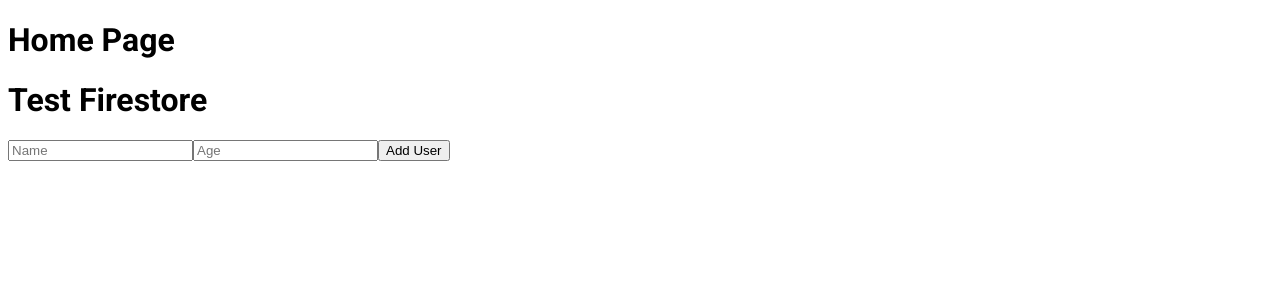
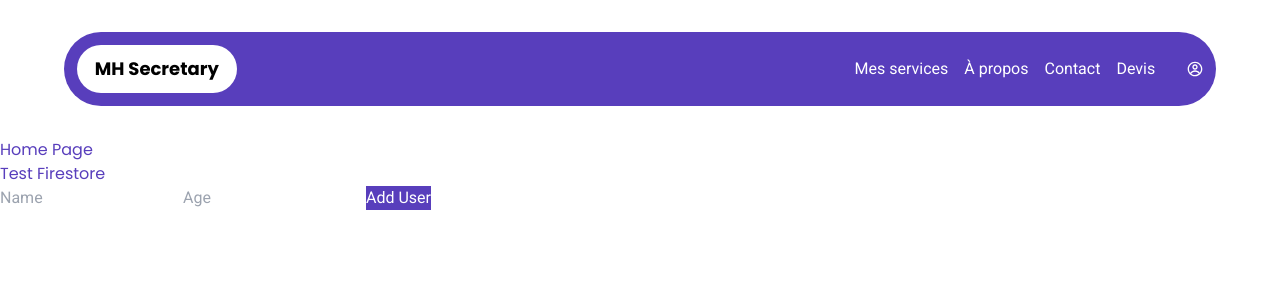
Before and after one commit to RichardFLW/New-Secretary, a Next.js app: page / in a window 1280 px wide. Shown: the top 300 px of the page. Built offline with nearby package versions, Linux system fonts and the light colour scheme; no server answers.

Commit message:
v3 navbar

```diff
--- /dev/null
+++ b/app/Components/Navbar.js
@@ -0,0 +1,101 @@
+"use client";
+
+import Link from "next/link";
+import { useState } from "react";
+import { CgProfile } from "react-icons/cg";
+import { FaBars, FaTimes } from "react-icons/fa";
+import styles from "./Navbar.module.css";
+
+const Navbar = () => {
+  const [isMenuOpen, setIsMenuOpen] = useState(false);
+
+  const handleMenuToggle = () => {
+    setIsMenuOpen(!isMenuOpen);
+  };
+
+  return (
+    <nav className={styles.navbar}>
+      <div className={styles.container}>
+        {/* Left Side - Logo */}
+        <Link href="/" className={styles.logo}>
+          <span style={{ fontWeight: "bold" }}>MH Secretary</span>
+        </Link>
+
+        {/* Right Side - Links */}
+        <div className={`${styles.links} ${styles.desktopLinks}`}>
+          <ul className={styles.linkList}>
+            <li>
+              <Link href="/myservices" className={styles.link}>
+                Mes services
+              </Link>
+            </li>
+            <li>
+              <Link href="/about" className={styles.link}>
+                À propos
+              </Link>
+            </li>
+            <li>
+              <Link href="/contact" className={styles.link}>
+                Contact
+              </Link>
+            </li>
+            <li>
+              <Link href="/devis" className={styles.link}>
+                Devis
+              </Link>
+            </li>
+            <li>
+              <Link href="/login" className={styles.link}>
+                <CgProfile className={styles.icon} />
+              </Link>
+            </li>
+          </ul>
+        </div>
+
+        {/* Mobile Menu Button */}
+        <button className={styles.mobileMenuButton} onClick={handleMenuToggle}>
+          {isMenuOpen ? (
+            <FaTimes className={styles.icon} />
+          ) : (
+            <FaBars className={styles.icon} />
+          )}
+        </button>
+
+        {/* Mobile Navigation */}
+        {isMenuOpen && (
+          <div className={styles.mobileLinks}>
+            <ul className={styles.mobileLinkList}>
+              <li>
+                <Link href="/myservices" className={styles.link}>
+                  Mes services
+                </Link>
+              </li>
+              <li>
+                <Link href="/about" className={styles.link}>
+                  À propos
+                </Link>
+              </li>
+              <li>
+                <Link href="/contact" className={styles.link}>
+                  Contact
+                </Link>
+              </li>
+              <li>
+                <Link href="/devis" className={styles.link}>
+                  Devis
+                </Link>
+              </li>
+              <li>
+                <Link href="/login" className={styles.link}>
+                  <CgProfile className={styles.icon} />
+                </Link>
+              </li>
+            </ul>
+          </div>
+        )}
+      </div>
+    </nav>
+  );
+};
+
+export default Navbar;
--- /dev/null
+++ b/app/Components/Navbar.module.css
@@ -0,0 +1,134 @@
+/* app/components/Navbar.module.css */
+
+.navbar {
+  background-color: #583ebc;
+  padding: 0.8rem;
+  border-radius: 9999px;
+  margin: 0 1rem;
+  max-width: 90%;
+  margin: 2rem 1rem;
+  margin-left: 5%;
+
+}
+
+.container {
+  display: flex;
+  justify-content: space-between;
+  align-items: center;
+  max-width: 1500px;
+  margin: 0 auto;
+}
+
+.logo {
+  background-color: white;
+  color: black;
+  padding: 0.5rem 1rem;
+  border-radius: 9999px;
+  font-family: 'Poppins', sans-serif;
+  font-size: 1.125rem;
+  text-decoration: none;
+  display: flex;
+  align-items: center;
+  justify-content: center;
+  width: 160px;
+  height: 48px;
+  font-weight: bold;
+}
+
+.links {
+  display: flex;
+  align-items: center;
+}
+
+.desktopLinks {
+  display: none;
+}
+
+.rightLinks {
+  justify-content: flex-end;
+  flex: 1;
+}
+
+.linkList,
+.mobileLinkList {
+  display: flex;
+  align-items: center;
+  list-style: none;
+  padding: 0;
+  margin: 0;
+}
+
+.link,
+.icon {
+  color: white;
+  margin-left: 1rem;
+  text-decoration: none;
+  transition: color 0.3s;
+  display: flex;
+  align-items: center;
+}
+
+.link {
+  color: white;
+  margin-left: 1rem;
+  text-decoration: none;
+  transition: color 0.3s;
+}
+
+.link:hover {
+  color: #d1d5db;
+}
+
+.icon {
+  color: white;
+  margin-left: 1rem;
+  cursor: pointer;
+  transition: color 0.3s;
+}
+
+.icon:hover {
+  color: #d1d5db;
+}
+
+.homeLink {
+  background-color: white;
+  color: black;
+  border-radius: 9999px;
+  padding: 0.5rem 1rem;
+  text-decoration: none;
+  font-family: 'Poppins', sans-serif;
+}
+
+.mobileMenuButton {
+  display: flex;
+  align-items: center;
+}
+
+.mobileLinks {
+  display: none;
+}
+
+@media (min-width: 768px) {
+  .desktopLinks {
+    display: flex;
+  }
+
+  .mobileMenuButton {
+    display: none;
+  }
+}
+
+.mobileLinks {
+  display: flex;
+  flex-direction: column;
+  margin-top: 1rem;
+}
+
+@media (prefers-color-scheme: dark) {
+  .navbar {
+    background-color: var(--dark-bg-color);
+  }
+  .link, .icon {
+    color: var(--dark-primary-color);
+  }
+}
--- a/app/layout.js
+++ b/app/layout.js
@@ -1,22 +1,27 @@
 // app/layout.js
-import { Poppins, Roboto } from 'next/font/google';
+import { Poppins, Roboto } from "next/font/google";
+import Navbar from "../app/Components/Navbar";
+import "../app/styles/globals.css"; // Import correct des styles globaux
 
 const poppins = Poppins({
-  weight: ['400', '600', '700'],
-  subsets: ['latin'],
-  display: 'swap',
+  weight: ["400", "600", "700"],
+  subsets: ["latin"],
+  display: "swap",
 });
 
 const roboto = Roboto({
-  weight: ['400', '500', '700'],
-  subsets: ['latin'],
-  display: 'swap',
+  weight: ["400", "500", "700"],
+  subsets: ["latin"],
+  display: "swap",
 });
 
 export default function RootLayout({ children }) {
   return (
     <html lang="fr" className={`${poppins.className} ${roboto.className}`}>
-      <body>{children}</body>
+      <body>
+        <Navbar />
+        {children}
+      </body>
     </html>
   );
 }
--- a/app/page.js
+++ b/app/page.js
@@ -1,4 +1,5 @@
 import TestFirestore from "../app/TestFirestore/page";
+
 
 export default function HomePage() {
   return (
--- a/app/globals.css
+++ b/app/styles/globals.css
@@ -1,8 +1,7 @@
+/* styles/globals.css */
 @tailwind base;
 @tailwind components;
 @tailwind utilities;
-
-/* styles/globals.css */
 
 :root {
   --background-color: #ffffff;
--- a/package.json
+++ b/package.json
@@ -13,7 +13,8 @@
     "firestore": "^1.1.6",
     "next": "14.2.4",
     "react": "^18",
-    "react-dom": "^18"
+    "react-dom": "^18",
+    "react-icons": "^5.2.1"
   },
   "devDependencies": {
     "eslint": "^8",
--- a/tailwind.config.js
+++ b/tailwind.config.js
@@ -1,8 +1,10 @@
+// tailwind.config.js
 /** @type {import('tailwindcss').Config} */
 module.exports = {
   content: [
     "./pages/**/*.{js,ts,jsx,tsx}",
     "./components/**/*.{js,ts,jsx,tsx}",
+    "./app/**/*.{js,ts,jsx,tsx}", // Chemin correct pour les fichiers
   ],
   theme: {
     extend: {
@@ -11,6 +13,7 @@
         poppins: ["Poppins", "sans-serif"],
       },
       colors: {
+        violet: "#583ebc",
         primary: "#583ebc",
         background: "#ffffff",
         "dark-bg": "#22212a",
```
Also changed, not shown: 1 other file (tests, documents, lock files or other folders).
